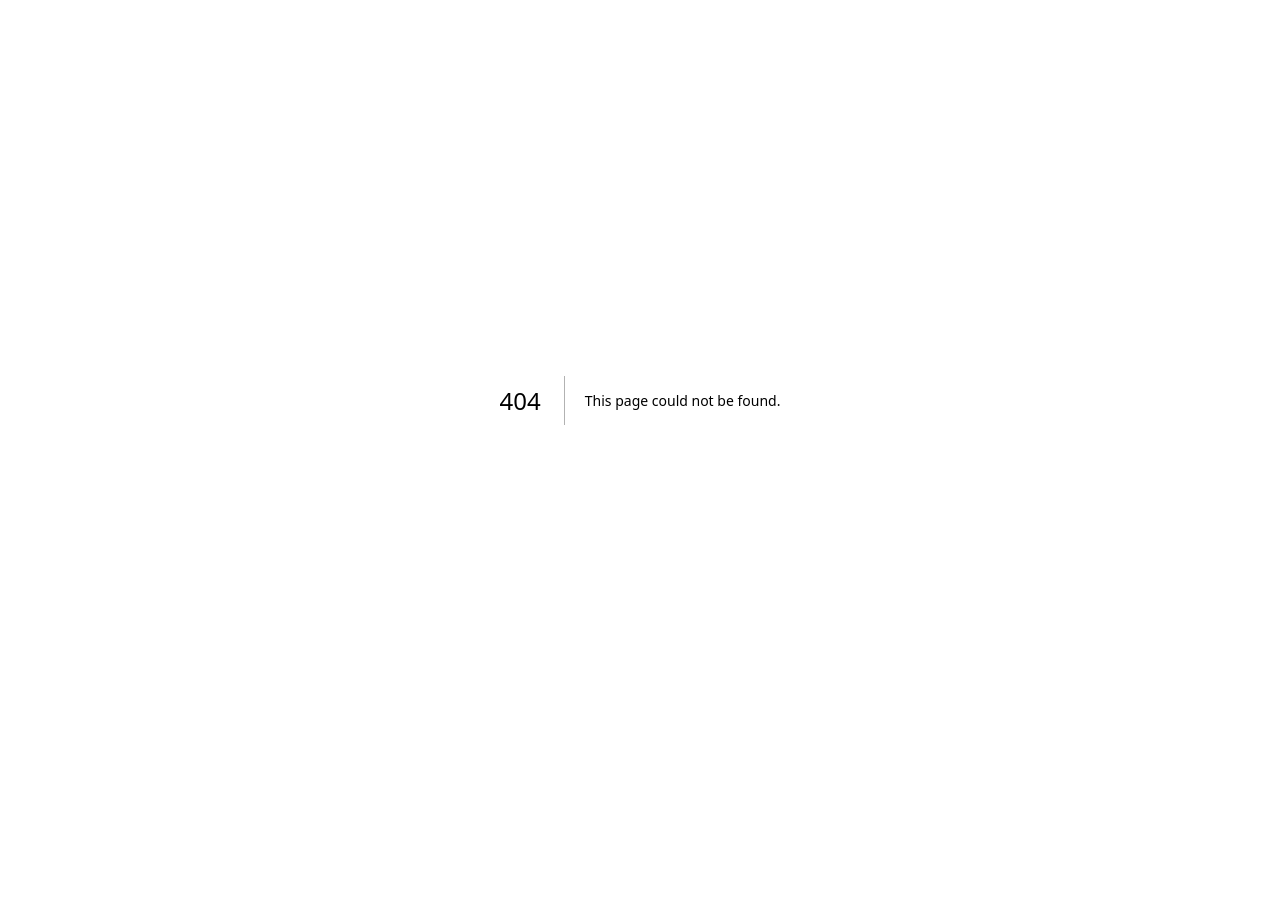
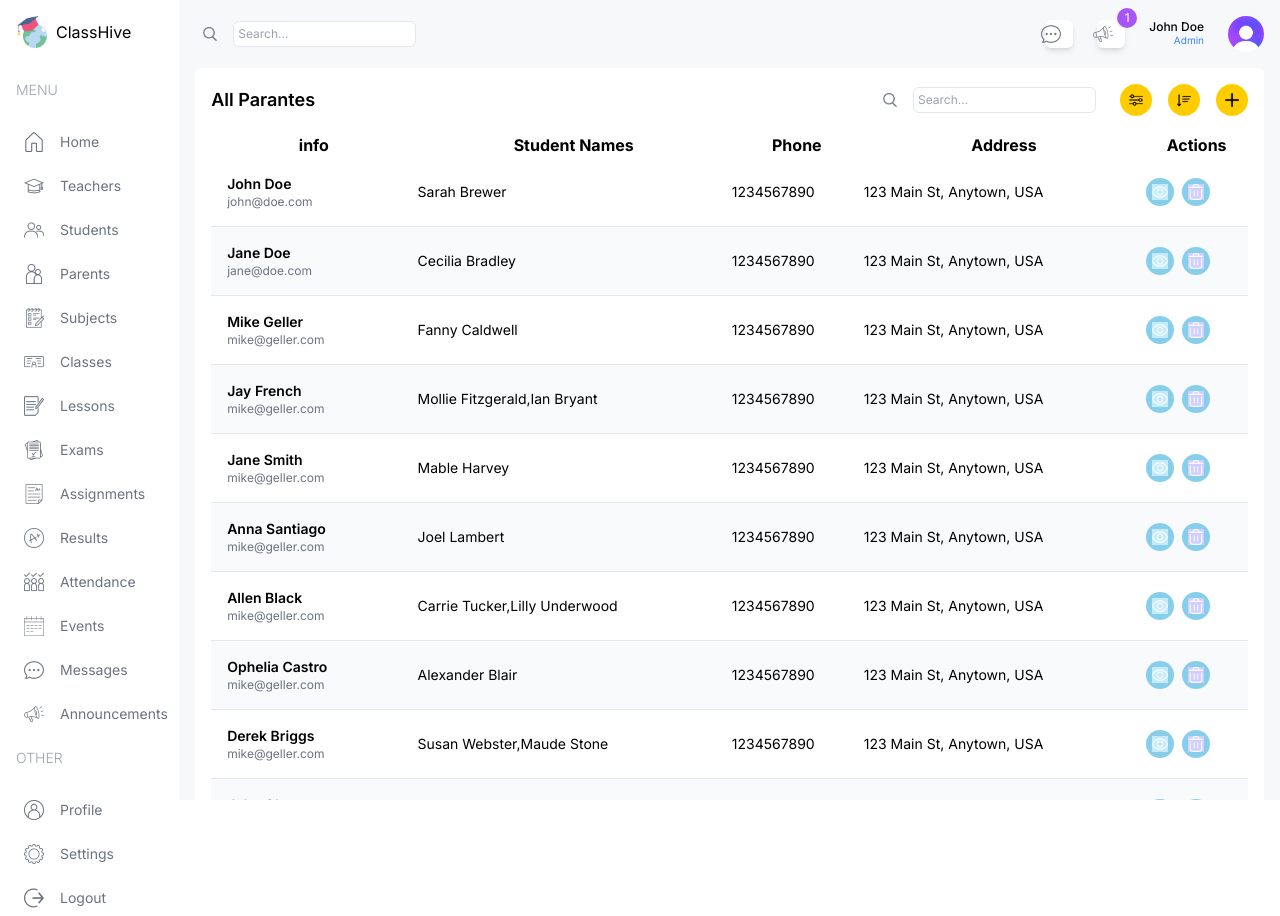
Before and after one commit to buriihenry/classhive, a Next.js app: page /list/parents in a window 1280 px wide. Before the commit this address had no page. Before the commit the page ends 800 px from the top, so only its background shows below. Built offline with nearby package versions, Linux system fonts and the light colour scheme.

Commit message:
Update code

```diff
--- /dev/null
+++ b/src/app/(dashboard)/list/parents/page.tsx
@@ -0,0 +1,111 @@
+import Pagination from "@/components/Pagination";
+import Table from "@/components/Table";
+import TableSearch from "@/components/TableSearch";
+import Image from "next/image";
+import Link from "next/link";
+import { parentsData, role, } from "@/lib/data";
+
+type Parent = {
+  id:number;
+  name:string;
+  email?:string;
+  students:string [];
+  phone:string;
+  address:string;
+}
+
+const columns = [
+  {
+    header:"info",
+    accessor: "info",
+  },
+  {
+    header:"Student Names",
+    accessor: "students",
+    className: "hidden md:table-cell",
+  },
+  {
+    header:"Phone",
+    accessor: "phone",
+    className: "hidden md:table-cell",
+  },
+  {
+    header:"Address",
+    accessor: "address",
+    className: "hidden md:table-cell",
+  },
+  {
+    header:"Actions",
+    accessor: "actions",
+  },
+
+
+];
+
+
+const ParentListPage = () => {
+
+  const renderRow = (item: Parent) => (
+    <tr key={item.id} className="border-b border-gray-200 even:bg-slate-50 text-sm hover:bg-buriiPurpleLight">
+      <td className="flex items-center gap-4 p-4">
+        <div className="flex  flex-col">
+          <h3 className="font-semibold">{item.name}</h3>
+          <p className="text-xs text-gray-500">{item?.email}</p>
+        </div>
+      </td>
+      <td className="hidden md:table-cell">{item.students.join(",")}</td>
+      <td className="hidden md:table-cell">{item.phone}</td>
+      <td className="hidden md:table-cell">{item.address}</td>
+      <td>
+        <div className="flex items-center gap-2">
+          <Link href={`/list/teachers/${item.id}`}>
+          <button className="w-7 h-7 flex items-center justify-center rounded-full bg-buriiSky">
+            <Image src="/view.png" alt="" width={16} height={16}/>
+            </button>
+            </Link>
+            {role ==="admin" && (<button className="w-7 h-7 flex items-center justify-center rounded-full bg-buriiSky">
+            <Image src="/delete.png" alt="" width={16} height={16}/>
+            </button>)}
+
+        </div>
+      </td>
+
+    </tr>
+);
+  return (
+    <div className='bg-white p-4 rounded-md flex-1 m-4 mt-0'>
+      {/* TOP */}
+      <div className="flex items-center justify-between">
+        <h1 className="hidden md:block text-lg font-semibold"> All Parantes</h1>
+        <div className="flex flex-col md:flex-row items-center gap-4 w-full md:w-auto">
+          <TableSearch />
+          <div className="flex items-center gap-4 self-end">
+            <button className="w-8 h-8 flex items-center justify-center rounded-full bg-buriiYellow">
+              <Image src ="/filter.png" alt="" width={14} height={14}/>
+            </button>
+            <button className="w-8 h-8 flex items-center justify-center rounded-full bg-buriiYellow">
+              <Image src ="/sort.png" alt="" width={14} height={14}/>
+            </button>
+            {role==="admin" && (<button className="w-8 h-8 flex items-center justify-center rounded-full bg-buriiYellow">
+              <Image src ="/plus.png" alt="" width={14} height={14}/>
+            </button>)}
+          </div>
+        </div>
+      </div>
+
+      {/* LIST */}
+      <Table columns= {columns} renderRow={renderRow} data={parentsData}/>
+
+      {/* Pagination */}
+
+      <Pagination />
+
+
+
+
+
+      </div>
+  )
+}
+
+export default ParentListPage
--- /dev/null
+++ b/src/app/(dashboard)/list/subjects/page.tsx
@@ -0,0 +1,97 @@
+import Pagination from "@/components/Pagination";
+import Table from "@/components/Table";
+import TableSearch from "@/components/TableSearch";
+import Image from "next/image";
+import Link from "next/link";
+import { role, subjectsData, } from "@/lib/data";
+
+type Subject = {
+  id:number;
+  name:string;
+  teachers:string [];
+  phone:string;
+  address:string;
+}
+
+const columns = [
+  {
+    header:"Subject Name",
+    accessor: "name",
+  },
+  {
+    header:"Teachers",
+    accessor: "teachers",
+    className: "hidden md:table-cell",
+  },
+  {
+    header:"Actions",
+    accessor: "actions",
+  },
+
+
+];
+
+
+const SubjectListPage = () => {
+
+  const renderRow = (item: Subject) => (
+    <tr key={item.id} className="border-b border-gray-200 even:bg-slate-50 text-sm hover:bg-buriiPurpleLight">
+      <td className="flex items-center gap-4 p-4">
+        <div className="flex  flex-col">
+          <h3 className="font-semibold">{item.name}</h3>
+          <p className="text-xs text-gray-500">{item.teachers.join(",")}</p>
+        </div>
+      </td>
+      <td>
+        <div className="flex items-center gap-2">
+          <Link href={`/list/teachers/${item.id}`}>
+          <button className="w-7 h-7 flex items-center justify-center rounded-full bg-buriiSky">
+            <Image src="/view.png" alt="" width={16} height={16}/>
+            </button>
+            </Link>
+            {role ==="admin" && (<button className="w-7 h-7 flex items-center justify-center rounded-full bg-buriiSky">
+            <Image src="/delete.png" alt="" width={16} height={16}/>
+            </button>)}
+
+        </div>
+      </td>
+
+    </tr>
+);
+  return (
+    <div className='bg-white p-4 rounded-md flex-1 m-4 mt-0'>
+      {/* TOP */}
+      <div className="flex items-center justify-between">
+        <h1 className="hidden md:block text-lg font-semibold"> All Subjects</h1>
+        <div className="flex flex-col md:flex-row items-center gap-4 w-full md:w-auto">
+          <TableSearch />
+          <div className="flex items-center gap-4 self-end">
+            <button className="w-8 h-8 flex items-center justify-center rounded-full bg-buriiYellow">
+              <Image src ="/filter.png" alt="" width={14} height={14}/>
+            </button>
+            <button className="w-8 h-8 flex items-center justify-center rounded-full bg-buriiYellow">
+              <Image src ="/sort.png" alt="" width={14} height={14}/>
+            </button>
+            {role==="admin" && (<button className="w-8 h-8 flex items-center justify-center rounded-full bg-buriiYellow">
+              <Image src ="/plus.png" alt="" width={14} height={14}/>
+            </button>)}
+          </div>
+        </div>
+      </div>
+
+      {/* LIST */}
+      <Table columns= {columns} renderRow={renderRow} data={subjectsData}/>
+
+      {/* Pagination */}
+
+      <Pagination />
+
+
+
+
+
+      </div>
+  )
+}
+
+export default SubjectListPage
```
